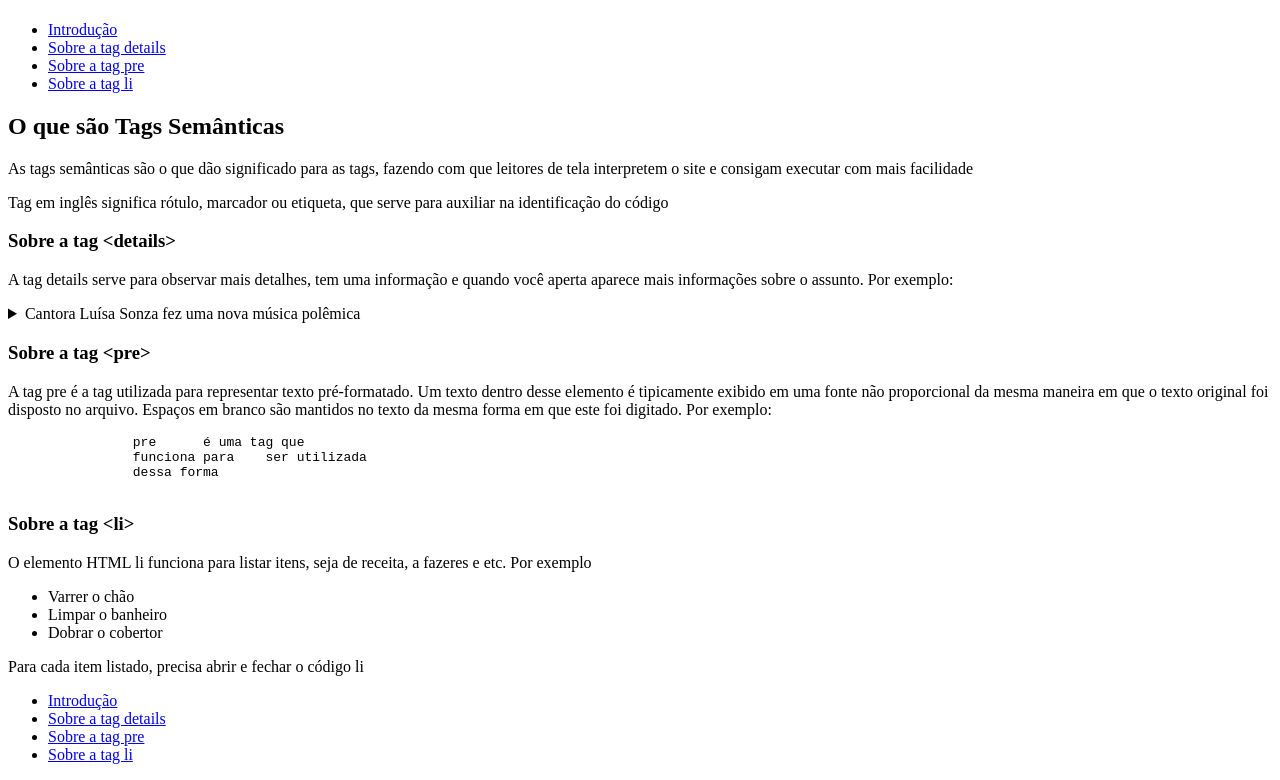
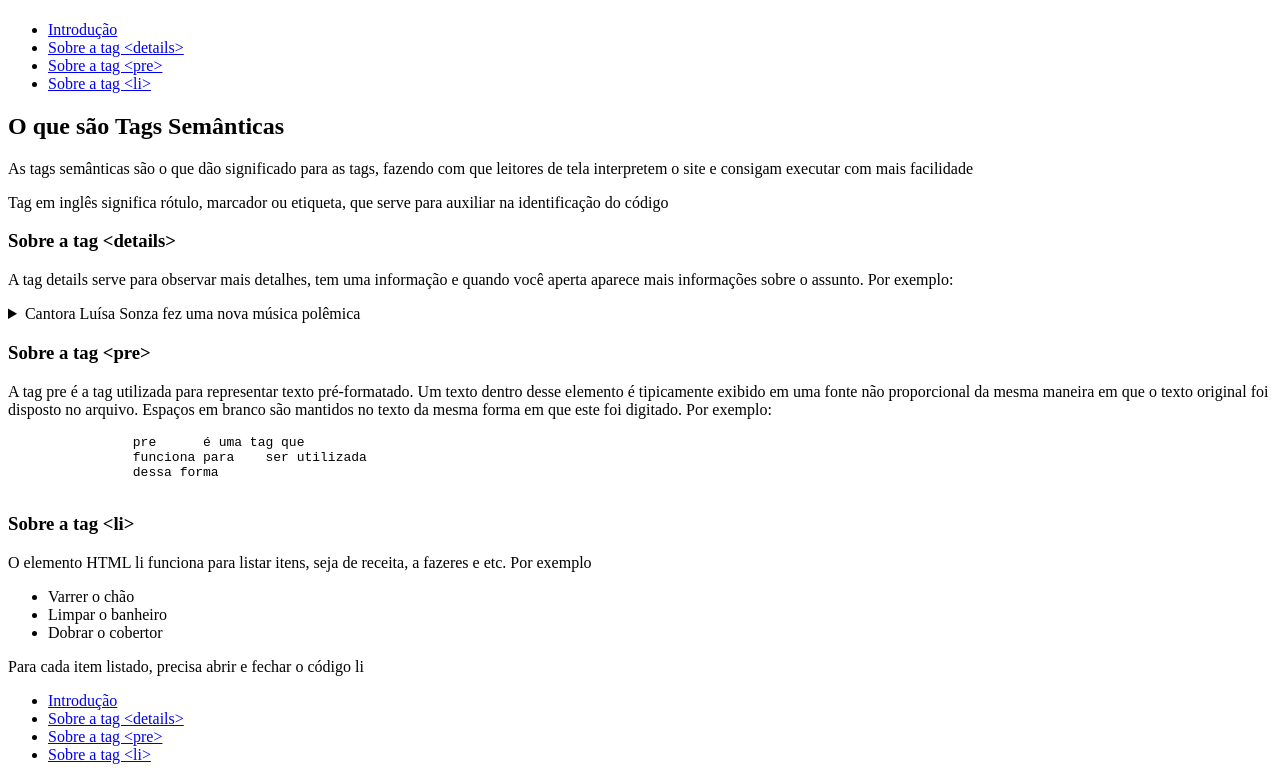
Before and after one commit to KawanGabrieel/html-semantico, a plain HTML site: page index.html in a window 1280 px wide. Shown: the part 59-839 px from the top of the page. Drawn offline with Linux system fonts and the light colour scheme.

Commit message:
Atividade

```diff
--- a/index.html
+++ b/index.html
@@ -14,13 +14,13 @@
                     <a href="#introducao">Introdução</a>
                 </li>
                 <li>
-                    <a href="#details">Sobre a tag details</a>
+                    <a href="#details">Sobre a tag &lt;details&gt;</a>
                 </li>
                 <li>
-                    <a href="#pre">Sobre a tag pre</a>
+                    <a href="#pre">Sobre a tag &lt;pre&gt;</a>
                 </li>
                 <li>
-                    <a href="#li">Sobre a tag li</a>
+                    <a href="#li">Sobre a tag &lt;li&gt;</a>
                 </li>
             </ul>
         </nav>
@@ -85,32 +85,16 @@ Mais uma vez a cantora Luísa Sonza...
                 <a href="#introducao">Introdução</a>
             </li>
             <li>
-                <a href="#details">Sobre a tag details</a>
+                <a href="#details">Sobre a tag &lt;details&gt;</a>
             </li>
             <li>
-                <a href="#pre">Sobre a tag pre</a>
+                <a href="#pre">Sobre a tag &lt;pre&gt;</a>
             </li>
             <li>
-                <a href="#li">Sobre a tag li</a>
+                <a href="#li">Sobre a tag &lt;li&gt;</a>
             </li>
         </ul>
     </nav>
 </header>
-
-
-
-
-
-
-
-
-
-
-
-
-
-
-
-
 </body>
 </html>
```
